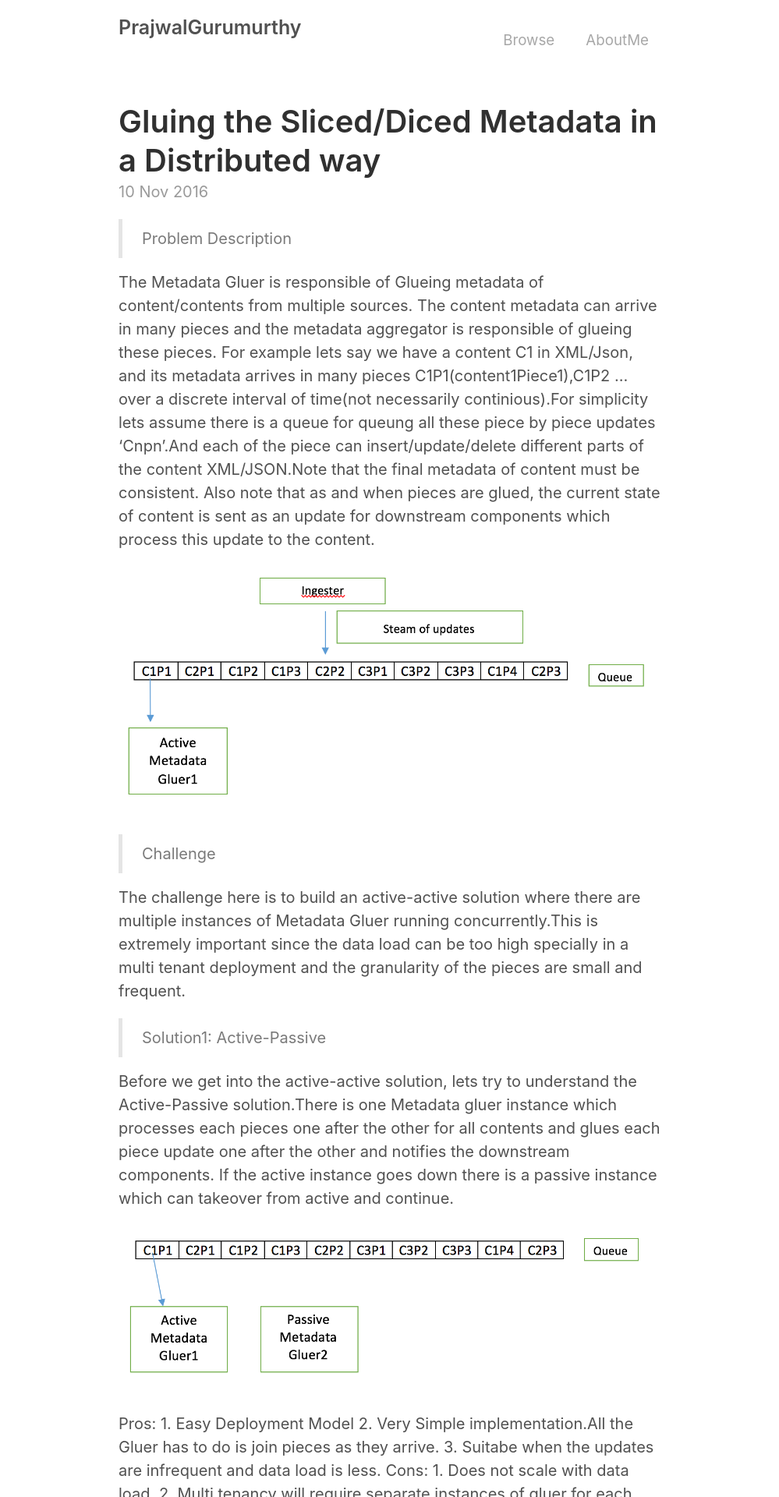
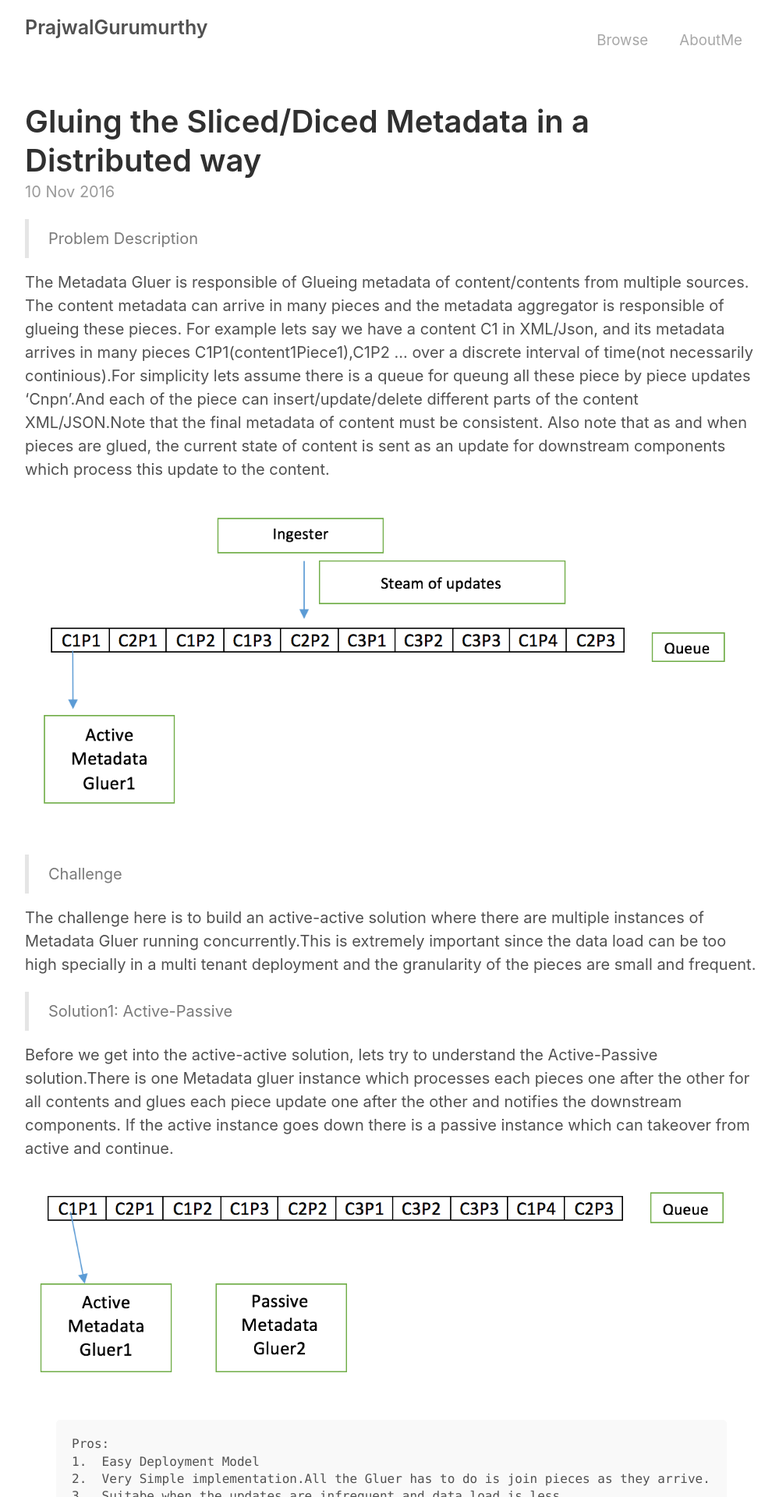
Before and after one commit to PrajwalGurumurthy/prajwalgurumurthy.github.io, a Jekyll site: the page built from _posts/2016-11-10-SlicingDicing.md, in a window 1280 px wide. Shown: the top 1920 px of the page at 78% size, without its empty margins (138-1137 px from the left). Built offline with Jekyll 4.4.1, drawn with Linux system fonts in a browser that asks for light colours.

Commit message:
sd formatting

```diff
--- a/_posts/2016-11-10-SlicingDicing.md
+++ b/_posts/2016-11-10-SlicingDicing.md
@@ -19,7 +19,7 @@ Before we get into the active-active solution, lets try to understand the  Activ
 
 ![Image1]({{ site.url }}/assets/sd/sd2.png)
 
-<p>
+{% highlight text %}
 Pros:
 1.  Easy Deployment Model
 2.  Very Simple implementation.All the Gluer has to do is join pieces as they arrive.
@@ -32,7 +32,8 @@ Cons:
 4.  Higher Maintainance iwth large number of deployments
 5.  Not suitable for SAAS kind of model
 6.  The granular updates (C1P1...CnPn) are queued for long time since there is only a single instance processing these updates.Hence downstream components receive the updates very slowly.As a result takes larger time for update propogation downstream.
-</p>
+
+{% endhighlight %}
 
 That brings us to the active active solution which addresses all these concerns.
 
--- a/_sass/_layout.scss
+++ b/_sass/_layout.scss
@@ -3,7 +3,7 @@
 // Styles for managing the structural hierarchy of the site.
 
 .container {
-  max-width: 38rem;
+  max-width: 50rem;
   padding-left:  1.5rem;
   padding-right: 1.5rem;
   margin-left:  auto;
```
Also changed, not shown: assets/sd/sd1.png, assets/sd/sd5.png, 2 other files.
